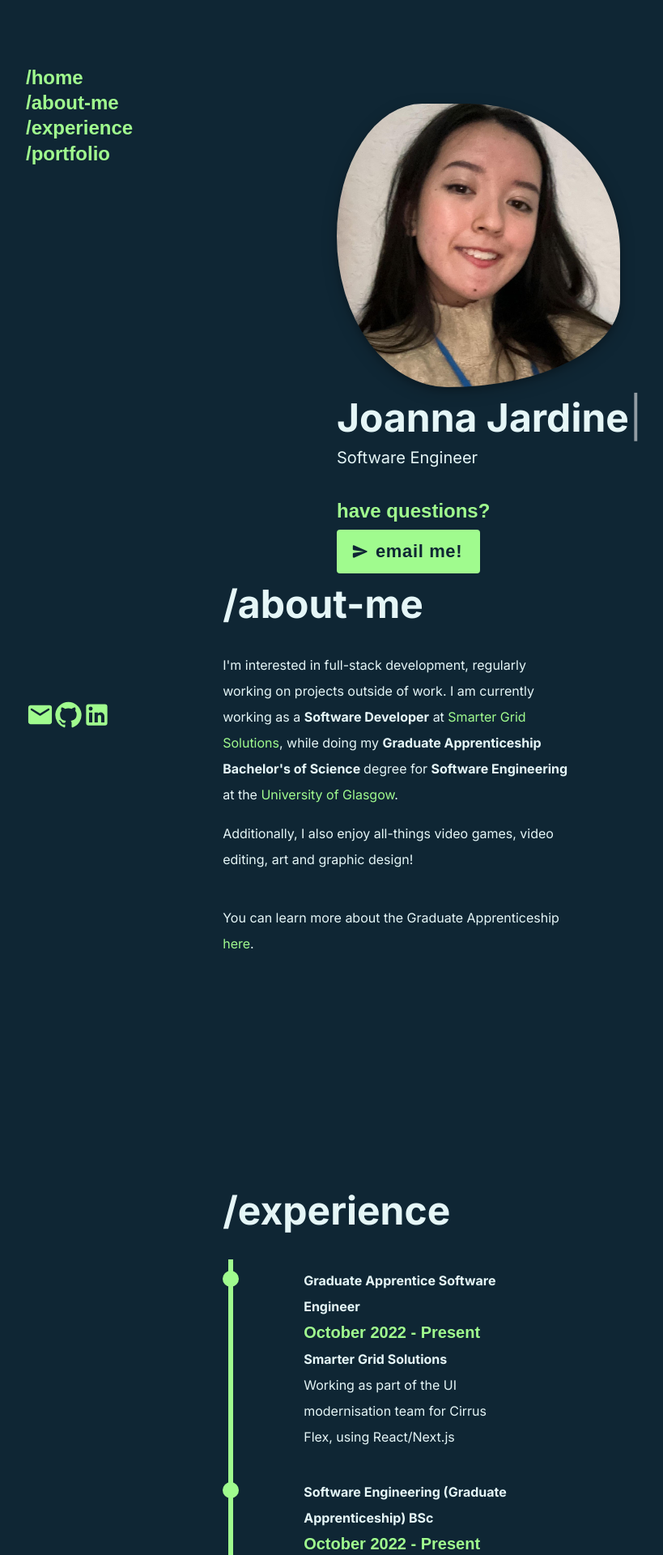
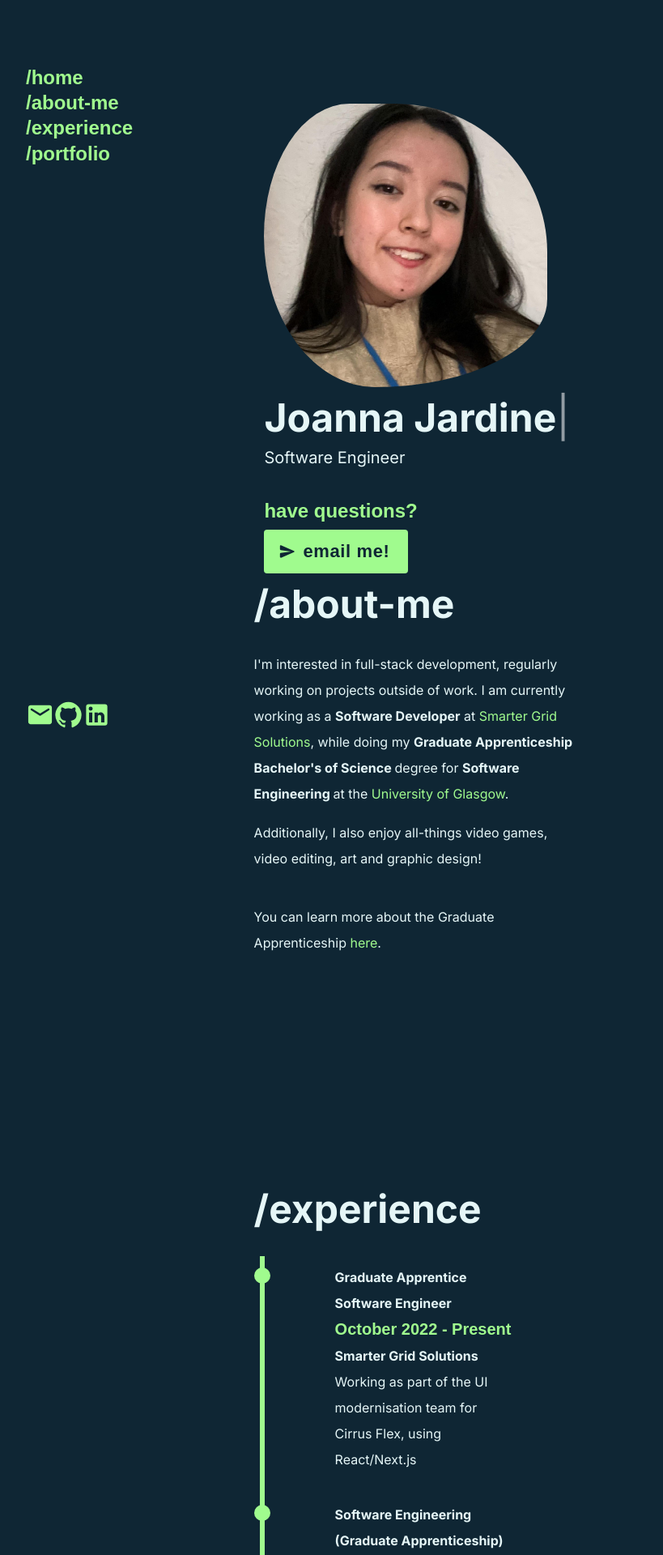
Before and after one commit to epicjoanna/my-portfolio, a Next.js app: page / in a window 1280 px wide. Shown: the top 1920 px of the page at 81% size, without its empty margins (32-851 px from the left). Built offline with nearby package versions, Linux system fonts and the light colour scheme; a web font is replaced by a local one.

Commit message:
increased left padding & removed drop shadows

```diff
--- a/src/app/styles/About.css
+++ b/src/app/styles/About.css
@@ -1,6 +1,6 @@
 #about {
     padding-top: 10%;
-    padding-left: 40%;
+    padding-left: 45%;
     padding-bottom: 25%;
 }
 
--- a/src/app/styles/Experience.css
+++ b/src/app/styles/Experience.css
@@ -1,6 +1,6 @@
 #experience {
   padding-top: 10%;
-  padding-left: 40%;
+  padding-left: 45%;
   padding-bottom: 25%;
 }
 
--- a/src/app/styles/Home.css
+++ b/src/app/styles/Home.css
@@ -1,7 +1,7 @@
 #home {
     padding-top: 10%;
     position: absolute;
-    left: 35%;
+    left: 28%;
     width: 800px;
 }
 
@@ -14,7 +14,6 @@
     width: 350px;
     animation: animate 10s ease-in-out infinite;
     transition: all 1s ease-in-out;
-    box-shadow: 0 4px 8px 0 rgb(0 0 0 / 20%), 0 6px 20px 0 rgb(0 0 0 / 19%);
 }
 
 @keyframes animate {
--- a/src/app/styles/Portfolio.css
+++ b/src/app/styles/Portfolio.css
@@ -19,7 +19,6 @@
 .carousel-inner {
   height: 500px;
   border-radius: 24px;
-  box-shadow: 0 4px 8px 0 rgb(0 0 0 / 20%), 0 6px 20px 0 rgb(0 0 0 / 19%);
   }
 
 .carousel-indicators {
```
